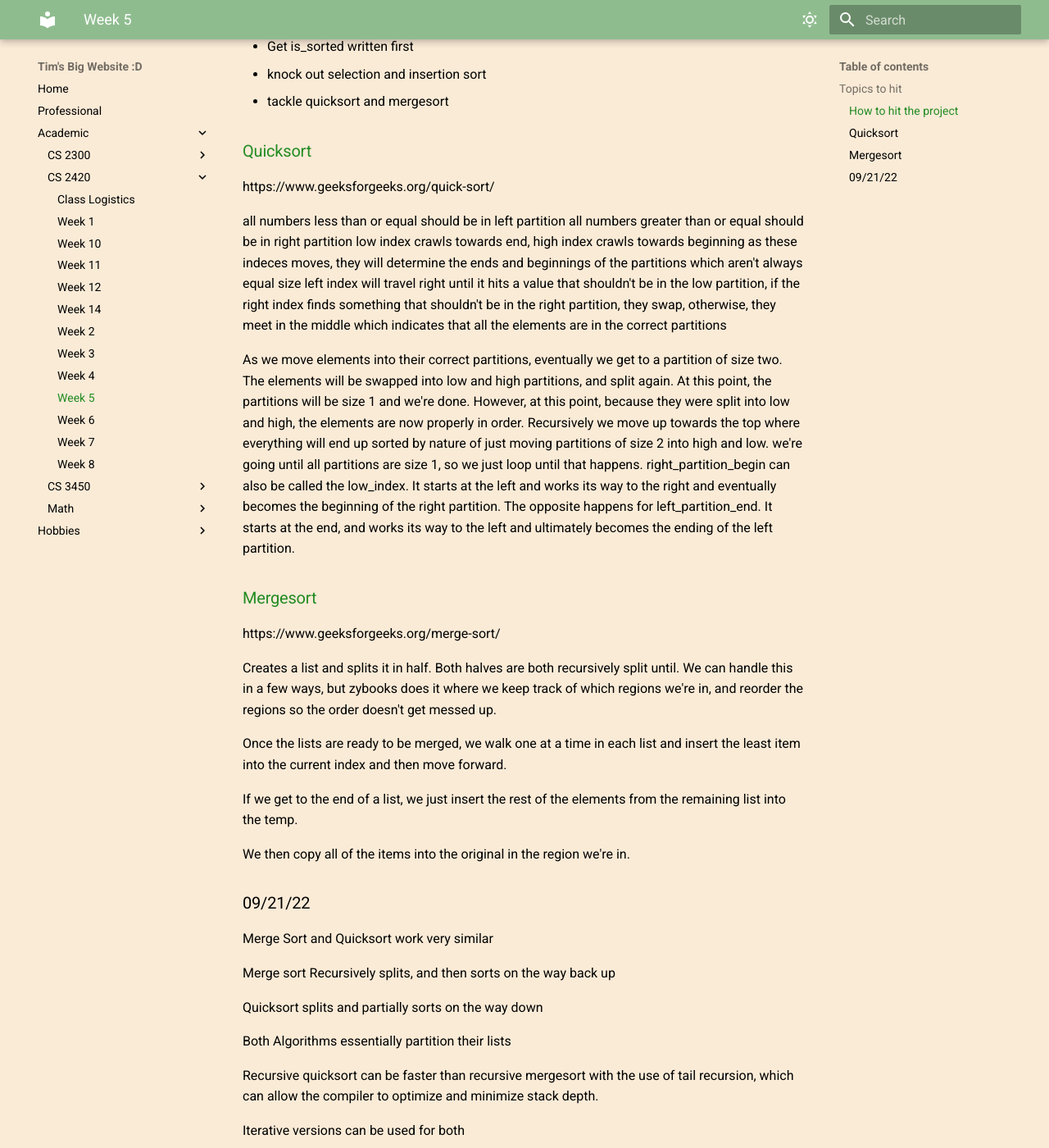
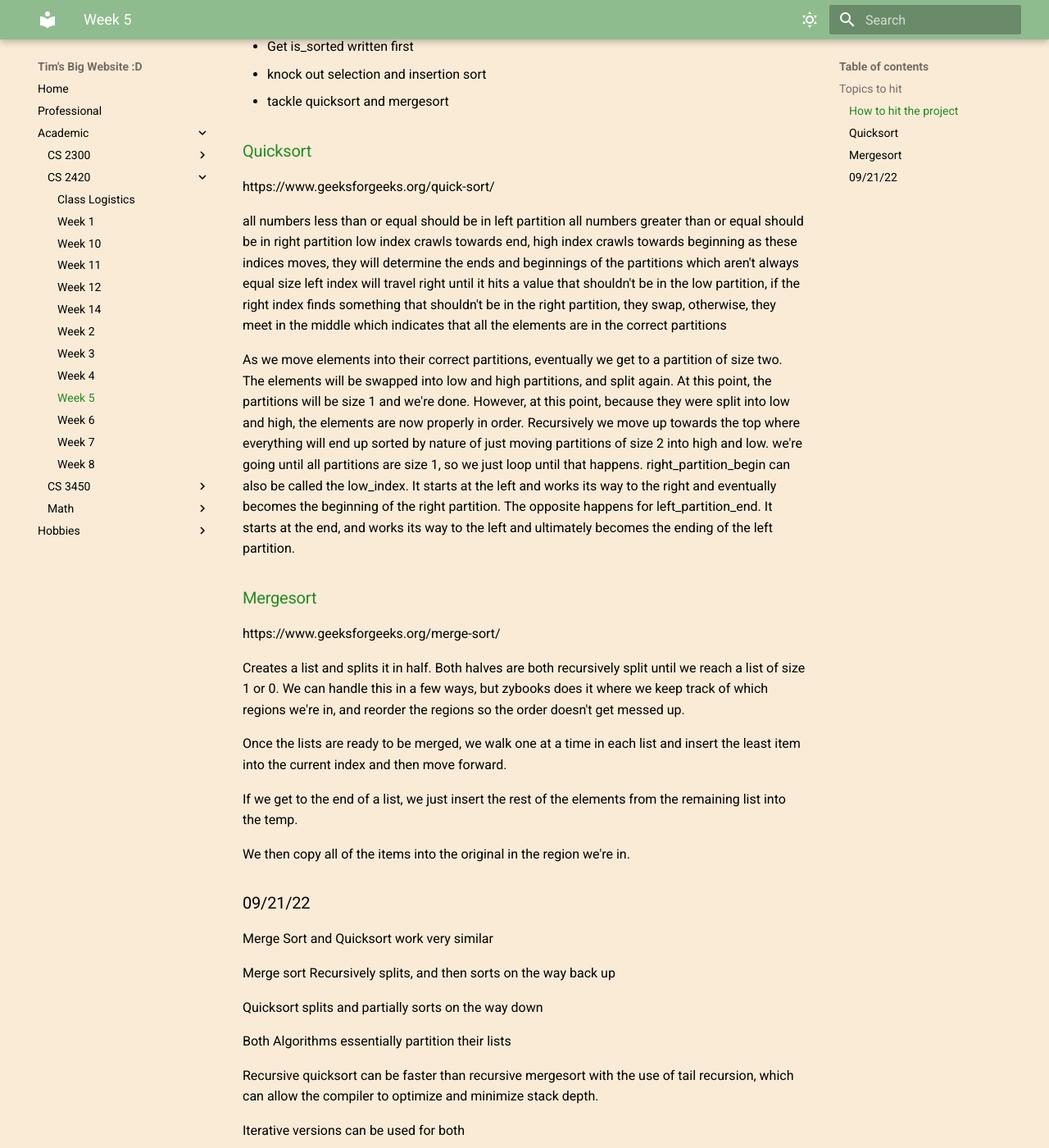
Before and after one commit to fishslips/TimSeverance, an MkDocs documentation site: the page built from docs/Academic/CS-2420/Week 5.md, in a window 1280 px wide and 1400 px high, scrolled down 602 px. Shown: the whole window at 82% size. Built offline with MkDocs 1.6.1 and Material for MkDocs 9.7.7, drawn with Linux system fonts in a browser that asks for light colours.

Commit message:
Update Week 5.md

```diff
--- a/docs/Academic/CS-2420/Week 5.md
+++ b/docs/Academic/CS-2420/Week 5.md
@@ -21,7 +21,7 @@ https://www.geeksforgeeks.org/quick-sort/
 all numbers less than or equal should be in left partition
 all numbers greater than or equal should be in right partition
 low index crawls towards end, high index crawls towards beginning
-as these indeces moves, they will determine the ends and beginnings of the partitions which aren't always equal size
+as these indices moves, they will determine the ends and beginnings of the partitions which aren't always equal size
 left index will travel right until it hits a value that shouldn't be in the low partition, if the right index finds something that shouldn't be in the right partition, they swap, otherwise, they meet in the middle which indicates that all the elements are in the correct partitions
 
 As we move elements into their correct partitions, eventually we get to a partition of size two. The elements will be swapped into low and high partitions, and split again. At this point, the partitions will be size 1 and we're done. However, at this point, because they were split into low and high, the elements are now properly in order. Recursively we move up towards the top where everything will end up sorted by nature of just moving partitions of size 2 into high and low. we're going until all partitions are size 1, so we just loop until that happens. right_partition_begin can also be called the low_index. It starts at the left and works its way to the right and eventually becomes the beginning of the right partition. The opposite happens for left_partition_end. It starts at the end, and works its way to the left and ultimately becomes the ending of the left partition.
@@ -30,7 +30,7 @@ As we move elements into their correct partitions, eventually we get to a partit
 
 https://www.geeksforgeeks.org/merge-sort/
 
-Creates a list and splits it in half. Both halves are both recursively split until. We can handle this in a few ways, but zybooks does it where we keep track of which regions we're in, and reorder the regions so the order doesn't get messed up.
+Creates a list and splits it in half. Both halves are both recursively split until we reach a list of size 1 or 0. We can handle this in a few ways, but zybooks does it where we keep track of which regions we're in, and reorder the regions so the order doesn't get messed up.
 
 Once the lists are ready to be merged, we walk one at a time in each list and insert the least item into the current index and then move forward.
 
```
